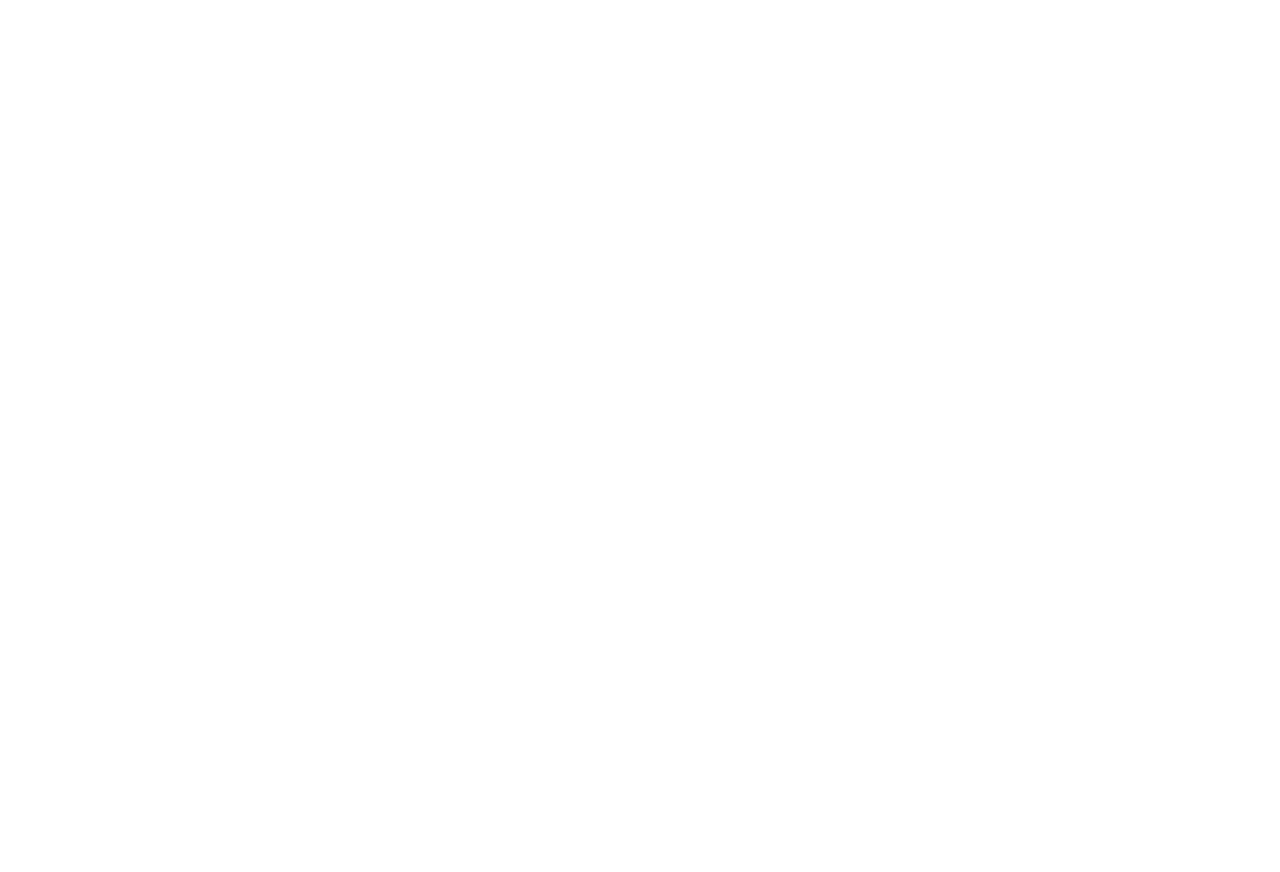
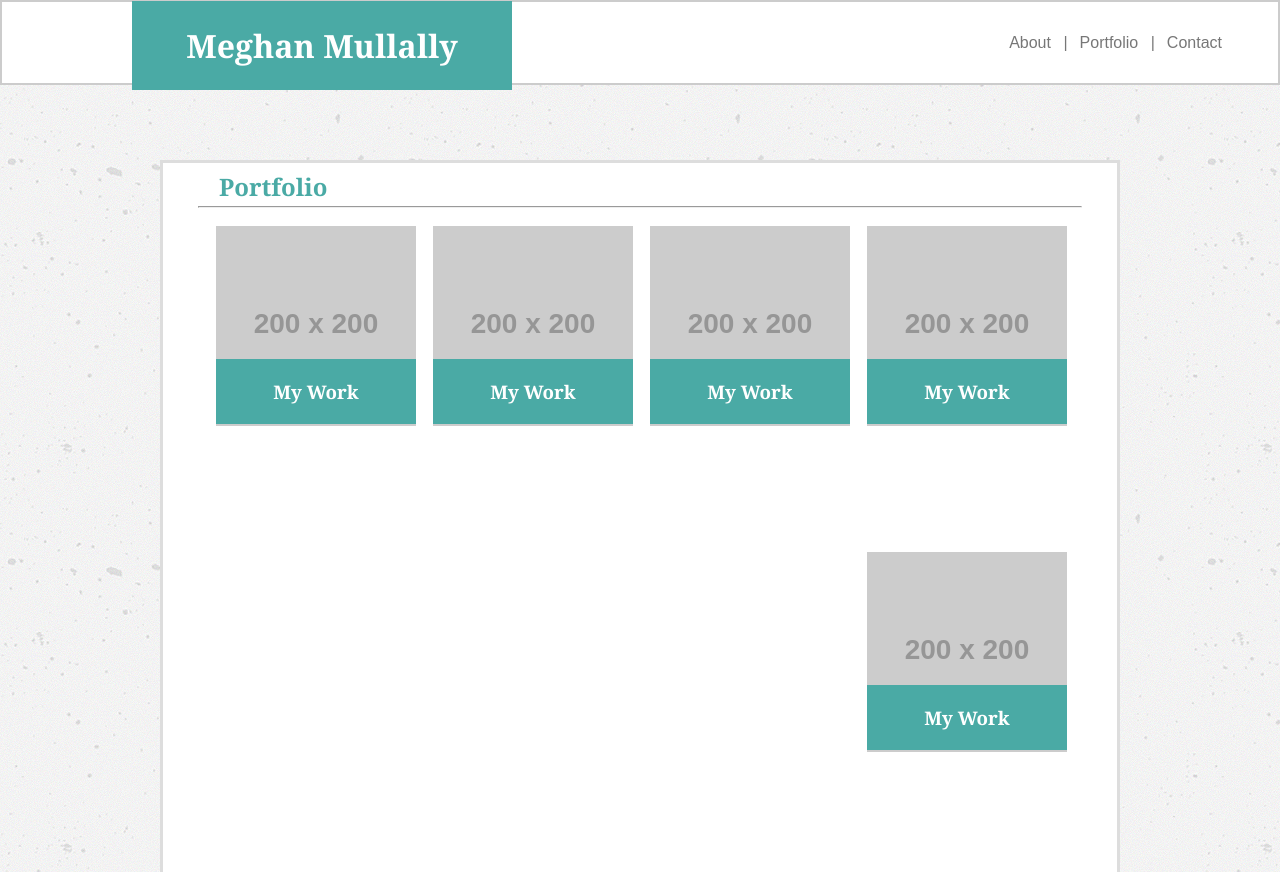
Before and after one commit to meghanmullally/Basic-Portfolio, a plain HTML site: page portfolio.html in a window 1280 px wide. Shown: the top 872 px of the page. Before the commit the page ends 800 px from the top, so only its background shows below. Drawn offline with Linux system fonts and the light colour scheme; placeholder pictures from the web are drawn by us.

Commit message:
fixed the positing of the h tags, added gallery to the portfolio page, added a form with last name first name text barea to contact page, motified css for padding, margins, colors

```diff
--- a/assets/css/style.css
+++ b/assets/css/style.css
@@ -1,12 +1,12 @@
 * {
   box-sizing: border-box;
-  margin-left: auto;
-  margin-right: auto;
+  /* margin-left: auto;
+  margin-right: auto; */
 }
 
 body {
   background-image: url("../images/concrete-texture.png");
-  margin: 0;
+  margin: 0 auto;
   padding: 0;
 }
 
@@ -24,82 +24,191 @@ header {
 
 /*Nav Bar content*/
 
-ul {
-  display: flex;
-  list-style-type: none;
-  margin: 0;
-  padding: 0;
-  overflow: hidden;
+nav {
+  position: absolute;
+  top: -8px;
+  right: 16px;
+  float: right;
+  padding: 40px;
+  word-spacing: 8px;
+  color: #777777;
 }
 
-li {
-  float: left;
+
+a {
+  font-family: 'Arial', 'Helvetica Neue', Helvetica, sans-serif;
+  color: #777777;
+  text-decoration: none;
 }
 
-li a {
-  color: #777777;
-  text-align: center;
-  padding: 14px 16px;
-  text-decoration: none;
-}
 
 /*Heading content*/
 
 #logo-name {
+  position: absolute;
+  top: -1px;
+  left: 130px;
   font-family: 'Georgia', Times, 'Times New Roman', serif;
   background-color: #4aaaa5;
-  padding: 20px;
-  margin: 20px;
+  padding: 23px;
+  margin: 0;
+  width: 380px;
   text-align: center;
   float: left;
   color: #ffffff;
 }
 
-#about-me {
+
+#about-me,
+#contact,
+#portfolio {
   position: absolute;
   font-family: 'Georgia', Times, 'Times New Roman', serif;
-  background-color: #4aaaa5;
   padding: 20px;
   margin: 20px;
   text-align: center;
   float: left;
-  color: #ffffff;
-
+  top: -33px;
+  left: 16px;
+  color: #4aaaa5;
 }
 
 /*Main content*/
 
 
 #main-container {
+  margin: 0 auto;
+  width: 960px;
+  background-color: #ffffff;
+}
+
+/* #wrapper {
+  padding-bottom: 2.5rem;
+} */
+
+
+section {
   position: relative;
-  /*min-height take out???*/
-  /* min-height: 100vh; */
-  padding-top: 30px;
-  width: 960px;
-  background-image: url("concrete-text.png");
-  background-color: #ffffff;
+  margin-top: 75px;
+  margin-bottom: 145px;
+  padding: 35px;
   border: #dddddd solid 3px;
   color: #777777;
 }
 
-#wrapper {
-  padding-bottom: 2.5rem;
-}
 
 p {
   font-family: 'Arial', 'Helvetica Neue', Helvetica, sans-serif;
-  text-align: center;
+  text-align: left;
   line-height: 35px;
   padding: 20px;
 }
 
 #bio-image {
   float: left;
-  margin: 20px 20px 20px 50px;
+  margin: 50px 20px 30px 20px;
   width: 245px;
   height: 245px;
-  padding: 5px;
+}
 
+
+/*Contact form*/
+
+input[type=text], select, textarea {
+  width: 100%;
+  padding: 12px;
+  border: 1px solid #ccc;
+  border-radius: 4px;
+  resize: vertical;
+  background-color: #ffffff;
+}
+
+label {
+  padding: 12px 12px 12px 0;
+  display: inline-block;
+}
+
+input[type=submit] {
+  position: absolute;
+  bottom: 18px;
+  left: 38px;
+  background-color: #4aaaa5;
+  color: #ffffff;
+  padding: 12px 20px;
+  border-radius: 4px;
+  border: none;
+  cursor: pointer;
+  float: left;
+}
+
+textarea {
+  width: 100%;
+  height: 150px;
+  padding: 12px 20px;
+  box-sizing: border-box;
+  border: 2px solid #ccc;
+  border-radius: 4px;
+  background-color: #ffffff;
+  font-size: 16px;
+  resize: none;
+}
+
+
+/*Portfolio content*/
+
+.row {
+  margin: 8px;
+}
+
+
+/* Create four equal columns that floats next to each other */
+.column {
+  float: left;
+  width: 25%;
+}
+
+/* Clear floats after rows */
+.row:after {
+  content: "";
+  display: table;
+  clear: both;
+}
+
+/* Content */
+.content {
+  background-color: #ffffff;
+  padding: 10px;
+}
+
+.imgTitle {
+  position: relative;
+  font-family: 'Georgia', Times, 'Times New Roman', serif;
+  background-color: #4aaaa5;
+  padding: 20px;
+  bottom: 90px;
+  width: 200px;
+  text-align: center;
+  color: #ffffff;
+}
+
+#imgTitle-1 {
+  position: relative;
+}
+
+#imgTitle-2 {
+  position: relative;
+}
+
+#imgTitle-3 {
+  position: relative;
+}
+
+#imgTitle-4 {
+  position: relative;
+}
+
+#imgTitle-5 {
+  position: relative;
 }
 
 
@@ -109,8 +218,9 @@ footer {
   position: relative;
   bottom: 0;
   width: 100%;
-  height: auto;
+  padding: 10px;
   background-color: #666666;
+  border-top: 7px solid #4aaaa5;
 }
 
 #copyright {
--- a/portfolio.html
+++ b/portfolio.html
@@ -0,0 +1,83 @@
+<!DOCTYPE html>
+<html lang="en">
+
+<head>
+  <meta charset="UTF-8">
+  <meta name="viewport" content="width=device-width, initial-scale=1.0">
+  <meta http-equiv="X-UA-Compatible" content="ie=edge">
+
+  <!---CSS and Image Links-->
+  <link rel="stylesheet" type="text/css" href="assets/css/style.css">
+
+  <title>Portfolio</title>
+</head>
+
+<body>
+  <!--Main Header / Nav Bar-->
+  <header>
+    <h1 id="logo-name">Meghan Mullally</h1>
+    <nav>
+      <a href="index.html" alt="about me">About |</a>
+      <a href="portfolio.html" alt="portfolio">Portfolio |</a>
+      <a href="contact.html" alt="contact">Contact</a>
+    </nav>
+  </header>
+
+
+  <!---Main Content--->
+  <div id="main-container">
+    <!-- <div id="wrapper"> -->
+    <section>
+      <h1 id="portfolio">Portfolio</h1>
+      <hr>
+<!-- Portfolio Gallery Grid -->
+<div class="row">
+  <div class="column">
+    <div class="content">
+      <img src="https://via.placeholder.com/200" alt="placeholder">
+      <h3 class="imgTitle" id="imgTitle-1">My Work</h3>
+    </div>
+  </div>
+  <div class="column">
+    <div class="content">
+    <img src="https://via.placeholder.com/200" alt="placeholder">
+      <h3 class="imgTitle" id="imgTitle-2">My Work</h3>
+    </div>
+  </div>
+  <div class="column">
+    <div class="content">
+    <img src="https://via.placeholder.com/200" alt="placeholder">
+      <h3 class="imgTitle" id="imgTitle-3">My Work</h3>
+    </div>
+  </div>
+  <div class="column">
+    <div class="content">
+    <img src="https://via.placeholder.com/200" alt="placeholder">
+      <h3 class="imgTitle" id="imgTitle-4">My Work</h3>
+    </div>
+    <div class="column">
+      <div class="content">
+      <img src="https://via.placeholder.com/200" alt="placeholder">
+        <h3 class="imgTitle" id="imgTitle-5">My Work</h3>
+      </div>
+  </div>
+<!-- END GRID -->
+
+
+
+
+    </section>
+  <!-- </div> -->
+
+</div>
+  <!---Footer_-->
+  <footer>
+    <p id="copyright">Copyright &copy; 2019 Meghan Mullally</p>
+  </footer>
+
+
+
+
+</body>
+
+</html>
```
Also changed, not shown: contact.html (+63 -0 lines), index.html (+7 -8 lines).
